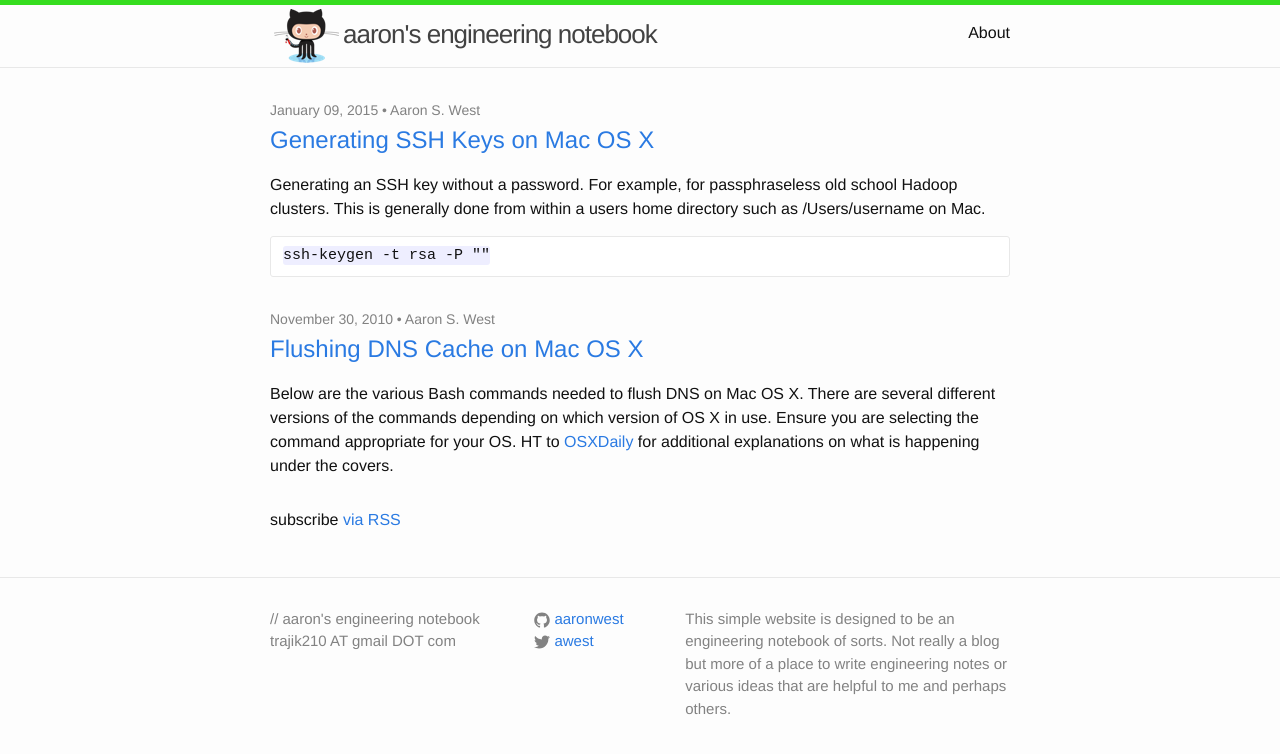
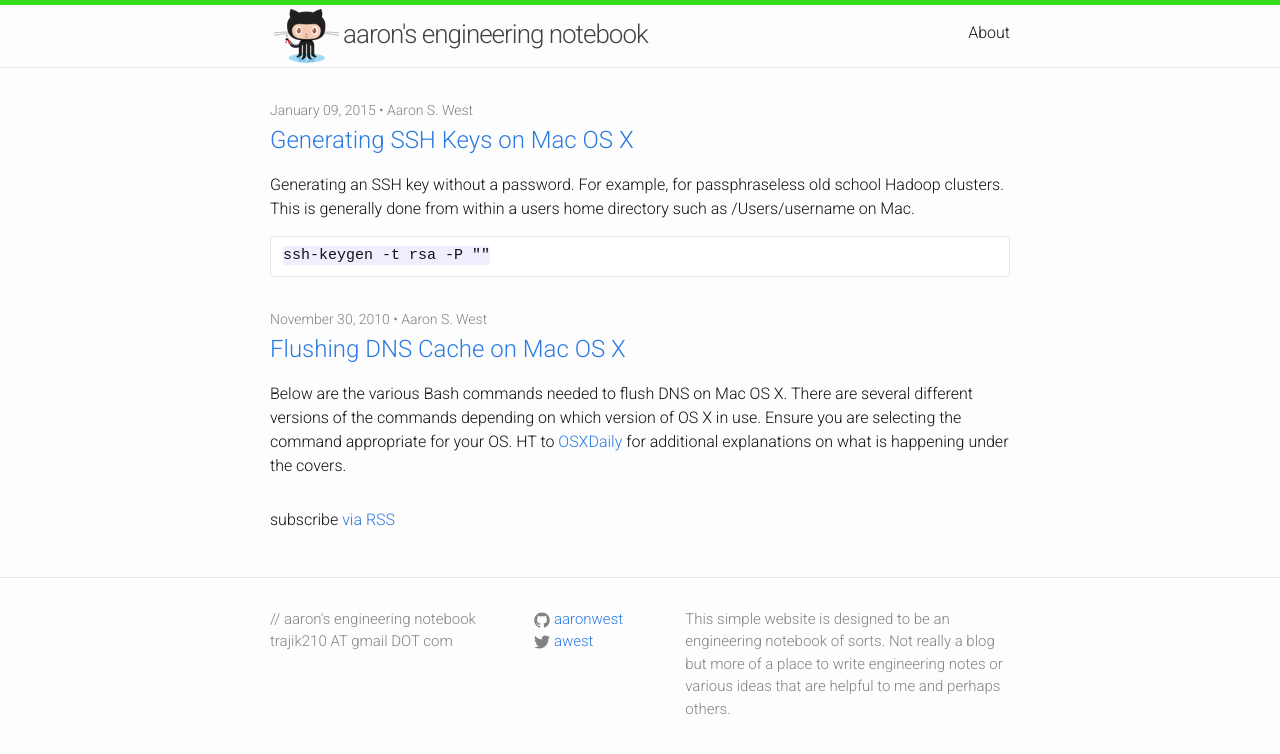
Before and after one commit to aaronwest/aaronwest.github.io, a Jekyll site: the page built from index.html, in a window 1280 px wide. Shown: the top 754 px of the page. Built offline with Jekyll 4.4.1, drawn with Linux system fonts in a browser that asks for light colours.

Commit message:
Change font face to Roboto variants
Closes #5

```diff
--- a/_includes/head.html
+++ b/_includes/head.html
@@ -9,6 +9,7 @@
   <!--[if lt IE 9]>
       <script src="http://html5shiv.googlecode.com/svn/trunk/html5.js"></script>
   <![endif]-->
+  <link href='http://fonts.googleapis.com/css?family=Roboto:400italic,300,700' rel='stylesheet' type='text/css'>
   <link rel="stylesheet" href="{{ "/css/main.css" | prepend: site.baseurl }}">
   <link rel="canonical" href="{{ page.url | replace:'index.html','' | prepend: site.baseurl | prepend: site.url }}">
   <link rel="alternate" type="application/rss+xml" title="{{ site.title }}" href="{{ "/feed.xml" | prepend: site.baseurl | prepend: site.url }}" />
--- a/css/main.scss
+++ b/css/main.scss
@@ -6,7 +6,7 @@
 
 
 // Our variables
-$base-font-family: Helvetica, Arial, sans-serif;
+$base-font-family: Roboto, Helvetica, Arial, sans-serif;
 $base-font-size:   16px;
 $small-font-size:  $base-font-size * 0.875;
 $base-line-height: 1.5;
```
